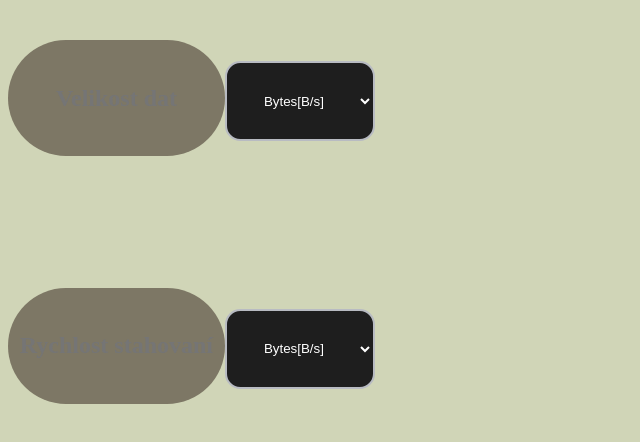
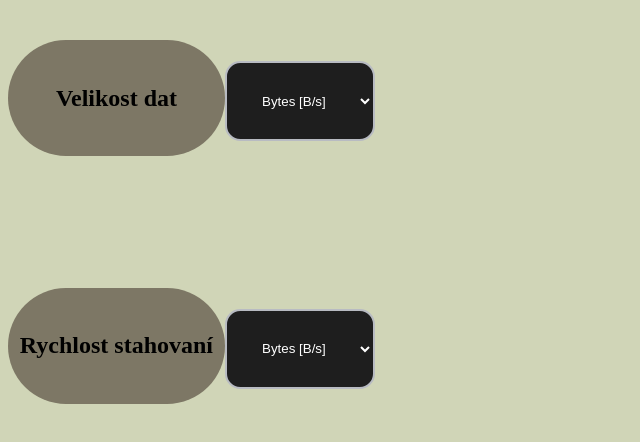
Before and after one commit to Exapos/FUP-calculator, a React (Create React App) app in the folder react-web/: page / in a window 1280 px wide. Shown: the top 442 px of the page, without its empty margins (0-640 px from the left). Built offline with nearby package versions, Linux system fonts and the light colour scheme; a web font is replaced by a local one.

Commit message:
WIP - fixed placeholder color

```diff
--- a/react-web/src/index.css
+++ b/react-web/src/index.css
@@ -186,3 +186,26 @@ body {
 	text-align: center;
 	color:#000000;
 }
+
+
+::-webkit-input-placeholder { /* WebKit, Blink, Edge */
+  color:    #000000;
+}
+:-moz-placeholder { /* Mozilla Firefox 4 to 18 */
+ color:    #000000;
+ opacity:  1;
+}
+::-moz-placeholder { /* Mozilla Firefox 19+ */
+ color:    #000000;
+ opacity:  1;
+}
+:-ms-input-placeholder { /* Internet Explorer 10-11 */
+ color:    #000000;
+}
+::-ms-input-placeholder { /* Microsoft Edge */
+ color:    #000000;
+}
+
+::placeholder { /* Most modern browsers support this now. */
+ color:    #000000;
+}
```
Also changed, not shown: react-web/src/components/Create.js (+10 -10 lines).
